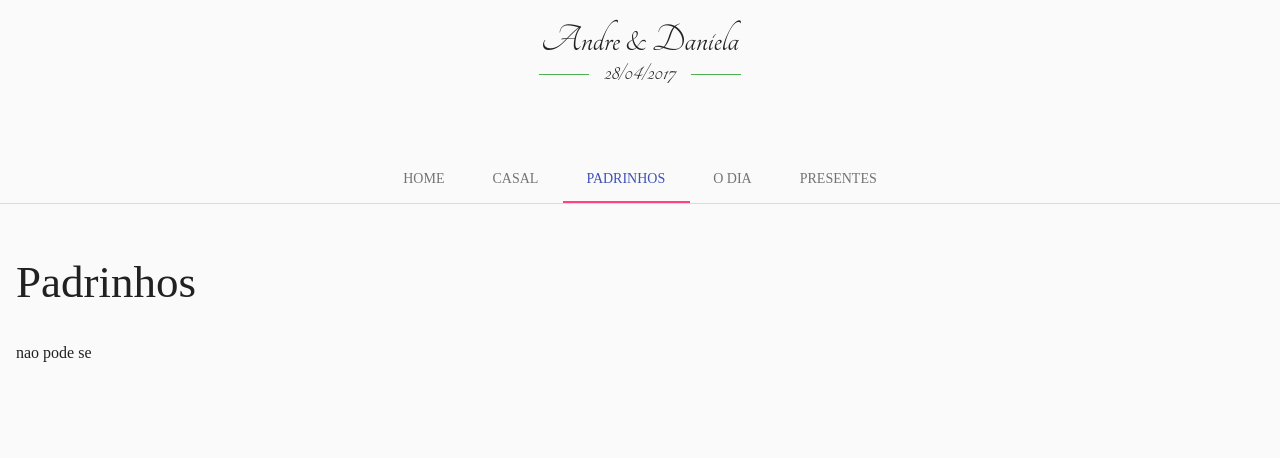
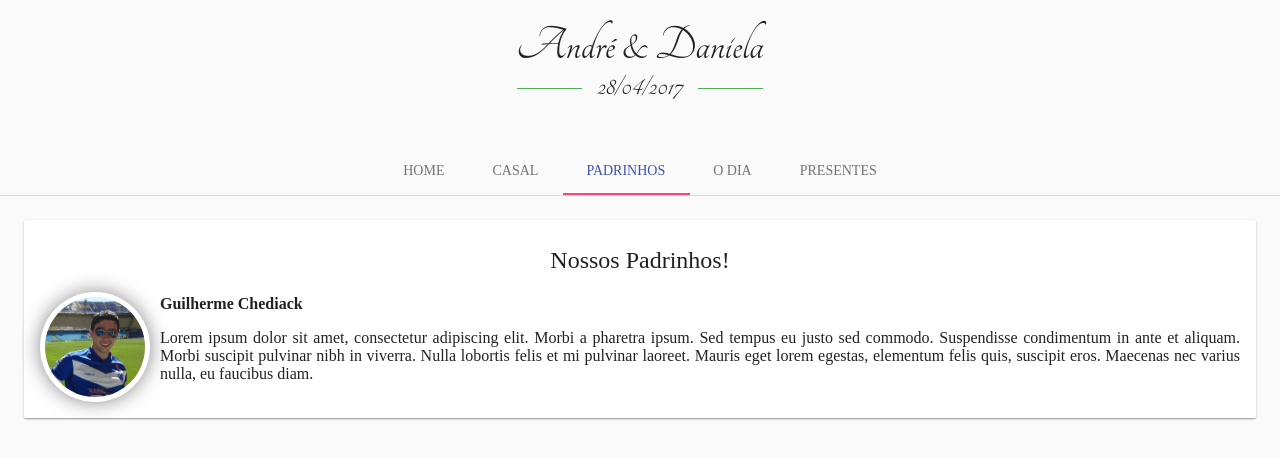
Before and after one commit to andrebot/casamentoAndreDaniela, a website: page app/index.html in a window 1280 px wide. Both pictures are taken after a click on the tab "PADRINHOS". Drawn offline with Linux system fonts and the light colour scheme; files that its build step writes are made by us from their sources; files whose address does not match are found by name; a web font is replaced by a local one.

Commit message:
começando a pagina de padrinhos. Alguns tweaks na home page

```diff
--- a/app.css
+++ b/app.css
@@ -5,23 +5,27 @@ body {
 .page-title {
   text-align: center;
   margin-top: 20px;
-  font-size: 40px;
+  font-size: 50px;
   font-family: 'Tangerine', cursive;
 }
 
+.tab-title {
+  margin: auto;
+}
+
 .the-date {
-  font-size: 25px;
+  font-size: 30px;
   margin: 0 15px;
 }
 
 .dash {
   border-bottom: #4caf50 solid 1px;
   height: 5px;
-  width: 50px;
+  width: 65px;
 }
 
 .date-holder {
-  margin-bottom: 70px;
+  margin-bottom: 45px;
 }
 
 .no-background {
@@ -38,20 +42,66 @@ body {
 }
 
 .photo-frame .photo-holder {
-  background: #ffffff url(imgs/dani_andre_metlife_2.jpg) no-repeat;
-  background-position: 20%;
   border-radius: 50%;
   height: 120px;
   width: 120px;
+}
+
+.photo-frame .photo-holder.dani-andre {
+  background: #ffffff url(imgs/dani_andre_metlife_2.jpg) no-repeat;
+  background-position: 20%;
   background-size: 210px;
 }
 
 .left-name {
   text-align: right;
-    padding-right: 10px;
+  padding-right: 10px;
 }
 
 .right-name {
   text-align: left;
-    padding-left: 10px;
+  padding-left: 10px;
 }
+
+.first-name {
+  margin-bottom: 0px;
+  font-size: 1.5rem;
+}
+
+.last-name {
+  margin-top: 0px;
+}
+
+.first-home-paragraph {
+  margin-top: 26px;
+}
+
+.photo-frame-small {
+  height: 100px;
+  width: 100px;
+  background-color: #FFFFFF;
+  padding: 5px;
+  border-radius: 50%;
+  box-shadow: 0px 0px 20px #888888;
+}
+
+.photo-frame-small .photo-holder-small {
+  border-radius: 50%;
+  height: 100px;
+  width: 100px;
+}
+
+.photo-frame-small .photo-holder-small.chediack {
+  background: #ffffff url(imgs/chediack.JPG) no-repeat;
+  background-position: 80%;
+  background-size: 210px;
+}
+
+.text-right {
+  padding-left: 10px;
+}
+
+.title {
+  font-weight: bold;
+  margin-bottom: 10px
+}
--- a/app/css/index.css
+++ b/app/css/index.css
@@ -1,23 +1,27 @@
 .page-title {
   text-align: center;
   margin-top: 20px;
-  font-size: 40px;
+  font-size: 50px;
   font-family: 'Tangerine', cursive;
 }
 
+.tab-title {
+  margin: auto;
+}
+
 .the-date {
-  font-size: 25px;
+  font-size: 30px;
   margin: 0 15px;
 }
 
 .dash {
   border-bottom: #4caf50 solid 1px;
   height: 5px;
-  width: 50px;
+  width: 65px;
 }
 
 .date-holder {
-  margin-bottom: 70px;
+  margin-bottom: 45px;
 }
 
 .no-background {
@@ -34,20 +38,36 @@
 }
 
 .photo-frame .photo-holder {
-  background: #ffffff url(imgs/dani_andre_metlife_2.jpg) no-repeat;
-  background-position: 20%;
   border-radius: 50%;
   height: 120px;
   width: 120px;
+}
+
+.photo-frame .photo-holder.dani-andre {
+  background: #ffffff url(imgs/dani_andre_metlife_2.jpg) no-repeat;
+  background-position: 20%;
   background-size: 210px;
 }
 
 .left-name {
   text-align: right;
-    padding-right: 10px;
+  padding-right: 10px;
 }
 
 .right-name {
   text-align: left;
-    padding-left: 10px;
+  padding-left: 10px;
 }
+
+.first-name {
+  margin-bottom: 0px;
+  font-size: 1.5rem;
+}
+
+.last-name {
+  margin-top: 0px;
+}
+
+.first-home-paragraph {
+  margin-top: 26px;
+}
--- /dev/null
+++ b/app/css/padrinhos.css
@@ -0,0 +1,29 @@
+.photo-frame-small {
+  height: 100px;
+  width: 100px;
+  background-color: #FFFFFF;
+  padding: 5px;
+  border-radius: 50%;
+  box-shadow: 0px 0px 20px #888888;
+}
+
+.photo-frame-small .photo-holder-small {
+  border-radius: 50%;
+  height: 100px;
+  width: 100px;
+}
+
+.photo-frame-small .photo-holder-small.chediack {
+  background: #ffffff url(imgs/chediack.JPG) no-repeat;
+  background-position: 80%;
+  background-size: 210px;
+}
+
+.text-right {
+  padding-left: 10px;
+}
+
+.title {
+  font-weight: bold;
+  margin-bottom: 10px
+}
--- a/app/index.html
+++ b/app/index.html
@@ -15,7 +15,7 @@
 
     <div class="page-title">
       <div>
-        <span>Andre & Daniela</span>
+        <span>André & Daniela</span>
       </div>
       <div layout="row" layout-align="center center" class="date-holder">
         <div class="dash"></div>
@@ -33,30 +33,34 @@
               <md-card>
                 <md-card-title>
                   <md-card-title-text>
-                    <span class="md-headline">Bem Vindo!</span>
+                    <span class="md-headline tab-title">Bem Vindo!</span>
                   </md-card-title-text>
                 </md-card-title>
                 <md-card-content>
                   <div layout="row" layout-align="center center">
                     <div flex class="left-name">
-                      <p>Andre</p>
-                      <p>Almeida</p>
+                      <p class="first-name">André</p>
+                      <p class="last-name">Almeida</p>
                     </div>
                     <div flex="none">
                       <div class="photo-frame">
-                        <div class="photo-holder"></div>
+                        <div class="photo-holder  dani-andre"></div>
                       </div>
                     </div>
                     <div flex class="right-name">
-                      <p>Daniela</p>
-                      <p>Rodrigues</p>
+                      <p class="first-name">Daniela</p>
+                      <p class="last-name">Rodrigues</p>
                     </div>
                   </div>
-                  <p>
-                    Então, esse somos nois! Ahahahaha, lindos né? Pois é, decidimos casar, e esse aqui é nosso site. Estamos bastante
-                    ansiosos para o nosso dia especial, e estamos mais do que felizes em poder celebrar esse dia com todas essas pessoas
-                    especiais!
+                  <p align="justify" class="first-home-paragraph">
+                    Olá! O grande dia está chegando e fizemos este site para podermos dividir com vocês, nossos amigos e familiares, um pouco sobre nossa história e preparativos para o casamento. Estamos muito ansiosos e felizes por podermos compartilhar um pouco de tudo isso com vocês!</br></br>
+                    Temos certeza de que será um dia de muita alegria e emoções, pois pensamos e fizemos tudo com muito carinho.</br>
+                    Esperamos que vocês se divirtam vendo o site e também com o pouquinho que compartilhamos da nossa história.</br></br>
+                    E, ah!, não se esqueçam de confirmar a presença!
+
                   </p>
+                  <p>Com carinho,</p>
+                  <p>André e Dani</p>
                 </md-card-content>
               </md-card>
 
@@ -72,8 +76,29 @@
           </md-tab>
           <md-tab label="Padrinhos">
             <md-content class="md-padding">
-              <h1 class="md-display-2">Padrinhos</h1>
-              <p>nao pode se</p>
+              <md-card>
+                <md-card-title>
+                  <md-card-title-text>
+                    <span class="md-headline tab-title">Nossos Padrinhos!</span>
+                  </md-card-title-text>
+                </md-card-title>
+                <md-card-content>
+
+                  <div layout="row" layout-align="center center">
+                    <div flex=none>
+                      <div class="photo-frame-small">
+                        <div class="photo-holder-small chediack"></div>
+                      </div>
+                    </div>
+                    <div flex class="text-right">
+                      <div class="title">Guilherme Chediack</div>
+                      <p align="justify">Lorem ipsum dolor sit amet, consectetur adipiscing elit. Morbi a pharetra ipsum. Sed tempus eu justo sed commodo. Suspendisse condimentum in ante et aliquam. Morbi suscipit pulvinar nibh in viverra. Nulla lobortis felis et mi pulvinar laoreet. Mauris eget lorem egestas, elementum felis quis, suscipit eros. Maecenas nec varius nulla, eu faucibus diam.</p>
+                    </div>
+                  </div>
+
+
+                </md-card-content>
+              </md-card>
             </md-content>
           </md-tab>
           <md-tab label="O Dia">
```
Also changed, not shown: index.html (+38 -13 lines), imgs/chediack.JPG (added), imgs/villani.JPG (added).
